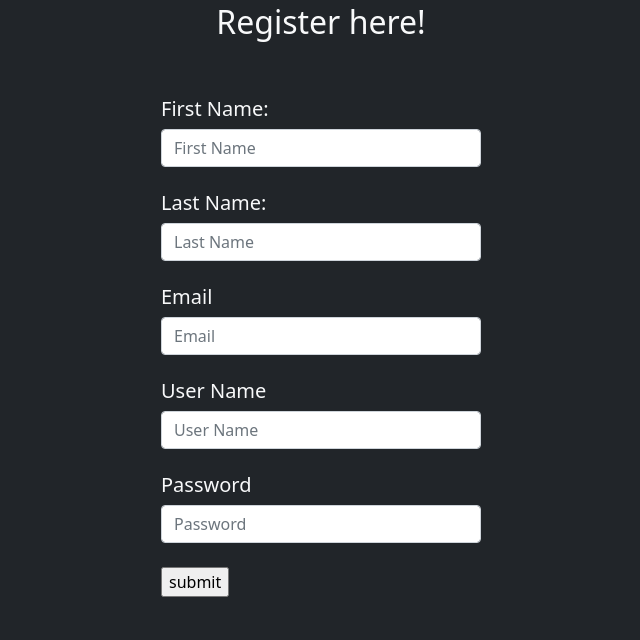
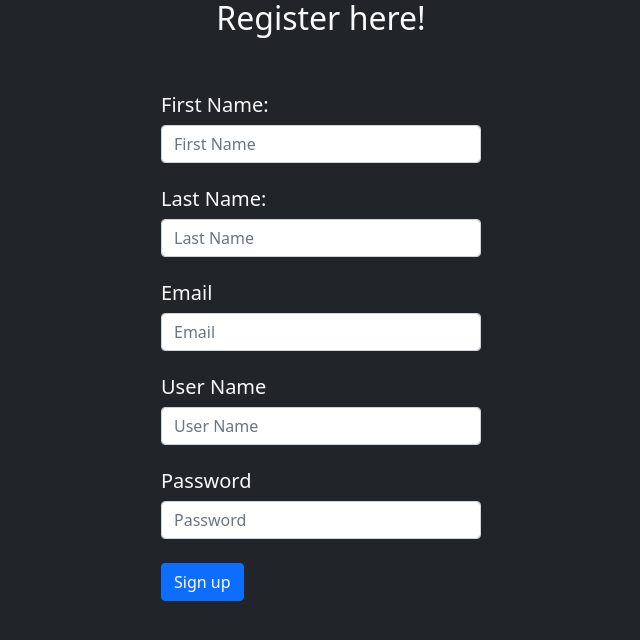
Before and after one commit to dci-team-projects/todo-list-backend, a React (Create React App) app in the folder client/: page /register in a window 1280 px wide. Shown: the top 640 px of the page, without its empty margins (319-959 px from the left). Built offline with nearby package versions, Linux system fonts and the light colour scheme.

Commit message:
added signup button

```diff
--- a/client/src/components/Register.js
+++ b/client/src/components/Register.js
@@ -1,4 +1,5 @@
 import { useState } from "react";
+import { Link } from "react-router-dom";
 // import formInputs from "../helpers/FormInputs";
 
 const Register = () => {
@@ -39,7 +40,6 @@ const Register = () => {
     };
     submitData();
   };
-
   return (
     <div className="w-100 h-75 d-flex justify-content-center flex-column align-items-center">
       <h2 className="pb-5">Register here!</h2>
@@ -108,8 +108,9 @@ const Register = () => {
             onChange={handleChange}
           />
         </div>
-
-        <input type="submit" value="submit" onClick={handleSubmit} />
+        <Link to="/welcome" className="btn btn-primary" onClick={handleSubmit}>
+          Sign up
+        </Link>
       </form>
     </div>
   );
```
